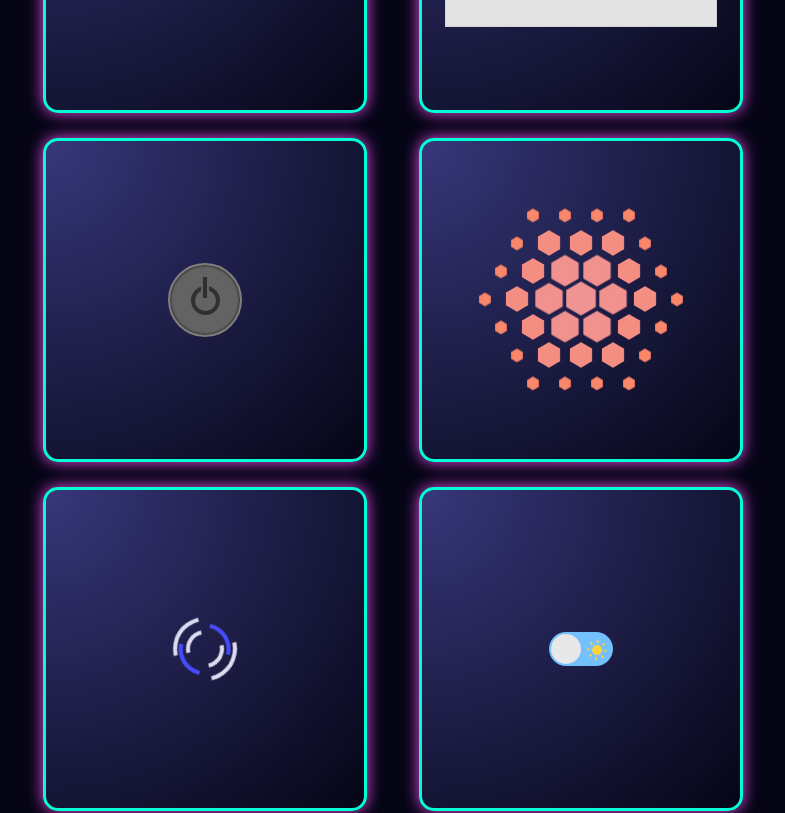
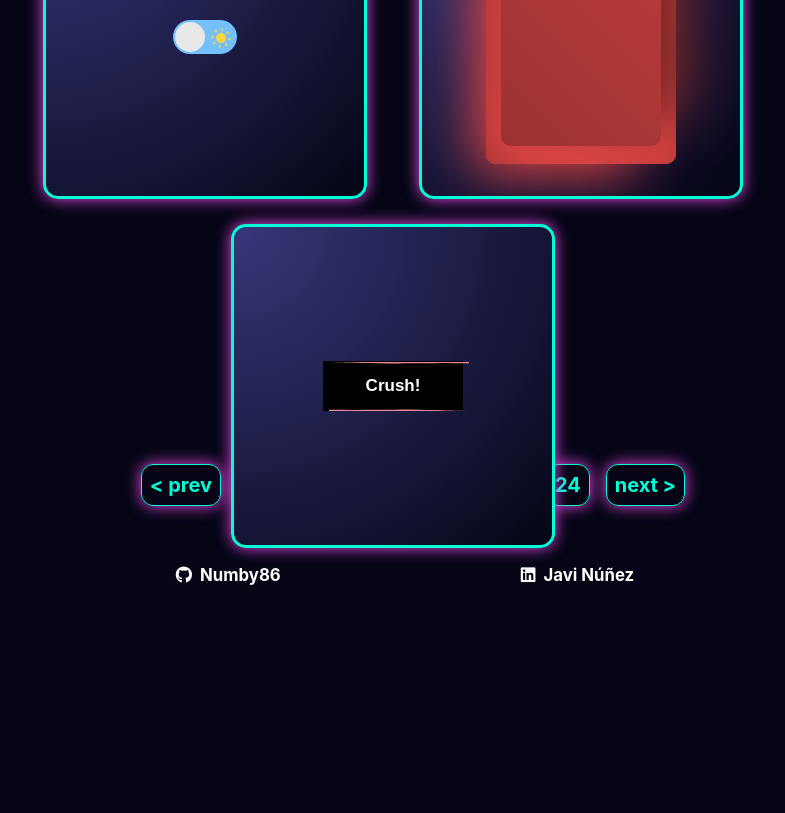
Before and after one commit to Numby86/USEtheseCOMPONENTS, a React (Create React App) app: page / in a window 1280 px wide. Shown: the part 820-1633 px from the top of the page, without its empty margins (247-1032 px from the left). After the commit the page ends 1437 px from the top, so only its background shows below. Built offline with nearby package versions, Linux system fonts and the light colour scheme.

Commit message:
changes in home

```diff
--- a/public/index.html
+++ b/public/index.html
@@ -25,7 +25,7 @@
       work correctly both with client-side routing and a non-root public URL.
       Learn how to configure a non-root public URL by running `npm run build`.
     -->
-    <title>React App</title>
+    <title>UseComponents</title>
   </head>
   <body>
     <noscript>You need to enable JavaScript to run this app.</noscript>
--- a/src/components/fixed/Fixed.scss
+++ b/src/components/fixed/Fixed.scss
@@ -59,22 +59,22 @@
 
   .navbar__item {
     margin: 0.5rem 0;
-
   }
 
   .navbar__link {
-    font-size: 1rem;
+    min-width: 200px;
+    font-size: 0.7rem;
     color: whitesmoke;
     text-decoration: none;
     transition: all 0.2s ease-in-out;
-    padding: 0.5rem;
-    border-radius: 25px;
+    padding: 10px;
+    border-radius: 15px;
   }
 
   .navbar__link:hover {
-    color: #E94BE8;
+    color: rgb(0, 255, 213);
     background-color: rgb(5, 5, 22);
-    // box-shadow: 0 0 15px #E94BE8;
+    box-shadow: 0 0 15px #E94BE8;
     // border: 2px solid rgb(0, 255, 213);
   }
 
@@ -176,8 +176,6 @@
     color: rgb(0, 255, 213);
   }
 
-  .fa-github,
-  .fa-linkedin,
   .footerA {
     border-radius: 8px;
     padding: 8px;
--- a/src/styles/class/card.scss
+++ b/src/styles/class/card.scss
@@ -17,9 +17,4 @@
     justify-content: center;
     align-items: center;
     overflow: hidden;
-   }
-   .more{
-     border-radius: 50%;
-     background-color: whitesmoke;
-     cursor: pointer;
-   }
+  }
--- a/src/views/home/Home.jsx
+++ b/src/views/home/Home.jsx
@@ -2,32 +2,47 @@ import "./Home.scss";
 import "../lists/Lists.scss";
 import { Link } from "react-router-dom";
 import ReactPaginate from "react-paginate";
-import React, { useState } from "react";
+import React, { useState, useEffect } from "react";
 
 const Home = ({ all }) => {
   const goCode = "CODE </>";
   const [itemOffset, setItemOffset] = useState(0);
-  const itemsPerPage = 10;
-  const endOffset = itemOffset + itemsPerPage;
-  const currentItems = all.slice(itemOffset, endOffset);
+  const [transitioning, setTransitioning] = useState(false);
+  const itemsPerPage = 5;
+  const currentItems = all.slice(itemOffset, itemOffset + itemsPerPage);
   const pageCount = Math.ceil(all.length / itemsPerPage);
+  const intervalTime = 3000;
 
   const handlePageClick = (event) => {
-    const newOffset = (event.selected * itemsPerPage) % all.length;
+    const newOffset = event.selected * itemsPerPage;
     setItemOffset(newOffset);
   };
 
+  useEffect(() => {
+    const interval = setInterval(() => {
+      setTransitioning(true);
+      setTimeout(() => {
+        setItemOffset((itemOffset + itemsPerPage) % all.length);
+      }, 500);
+    }, intervalTime);
+    return () => clearInterval(interval);
+  }, [itemOffset]);
+
+  const handleTransitionEnd = () => {
+    setTransitioning(false);
+  };
+
   return (
-    //<div className='homeMain'>
     <>
-      <div className="listCard">
+    <div className="present">Hola soy la presentacion</div>
+      <div className={`listCard listTrans ${transitioning ? "transitioning" : ""}`} onTransitionEnd={handleTransitionEnd}>
         {currentItems.map((el) => (
           <div key={el.id} className="card">
             {el.component}
           </div>
         ))}
       </div>
-      <div className="myPagination">
+      <div className="myPagination pagesHome">
         <ReactPaginate
           previousLabel="< prev"
           nextLabel="next >"
@@ -39,15 +54,87 @@ const Home = ({ all }) => {
           nextLinkClassName={"nextBttn"}
           disabledClassName={"paginationDisabled"}
           activeClassName={"paginationActive"}
-          pageRangeDisplayed={1}
+          //pageRangeDisplayed={1}
           //className='glitch lists'
-          breakLabel="..."
+          //breakLabel="..."
         />
       </div>
-    </>
-
-    // </div>
+      </>
   );
 };
 
 export default Home;
+
+
+// import "./Home.scss";
+// import "../lists/Lists.scss";
+// import { Link } from "react-router-dom";
+// import ReactPaginate from "react-paginate";
+// import React, { useState, useEffect } from "react";
+
+// const Home = ({ all }) => {
+//   const goCode = "CODE </>";
+//   const [itemOffset, setItemOffset] = useState(0);
+//   const itemsPerPage = 5;
+//   const currentItems = all.slice(itemOffset, itemOffset + itemsPerPage);
+//   const pageCount = Math.ceil(all.length / itemsPerPage);
+//   const intervalTime = 3000;
+
+//   const handlePageClick = (event) => {
+//     const newOffset = event.selected * itemsPerPage;
+//     setItemOffset(newOffset);
+//   };
+
+//   // const handlePrevClick = () => {
+//   //   setItemOffset(Math.max(itemOffset - itemsPerPage, 0));
+//   // };
+
+//   // const handleNextClick = () => {
+//   //   setItemOffset(Math.min(itemOffset + itemsPerPage, (pageCount - 1) * itemsPerPage));
+//   // };
+
+//   useEffect(() => {
+//     const interval = setInterval(() => {
+//       setItemOffset((itemOffset + itemsPerPage) % all.length);
+//     }, intervalTime);
+//     return () => clearInterval(interval);
+//   }, [itemOffset]);
+
+//   return (
+//     <>
+//       <div className="present"></div>
+//       <div className="listCard listTrans">
+//           {currentItems.map((el) => (
+//             <div key={el.id} className="card">
+//               {el.component}
+//             </div>
+//           ))}
+//         {/* <button className="prevBtn" onClick={handlePrevClick}>
+//           &lt;
+//         </button>
+//         <button className="nextBtn" onClick={handleNextClick}>
+//           &gt;
+//         </button> */}
+//       </div>
+//       <div className="myPagination">
+//         <ReactPaginate
+//           previousLabel="< prev"
+//           nextLabel="next >"
+//           pageCount={pageCount}
+//           onPageChange={handlePageClick}
+//           renderOnZeroPageCount={null}
+//           containerClassName={"paginationBttns"}
+//           previousLinkClassName={"previousBttn"}
+//           nextLinkClassName={"nextBttn"}
+//           disabledClassName={"paginationDisabled"}
+//           activeClassName={"paginationActive"}
+//           //pageRangeDisplayed={1}
+//           //className='glitch lists'
+//           //breakLabel="..."
+//         />
+//       </div>
+//     </>
+//   );
+// };
+
+// export default Home;
--- a/src/views/home/Home.scss
+++ b/src/views/home/Home.scss
@@ -1,3 +1,29 @@
-.homeMain{
-    min-height: 900px;
+.present{
+    position: relative;
+    top: 50px;
+    display: flex;
+    flex-direction: column;
+    justify-content: center;
+    align-items: center;
+    width: 80%;
+    height: 200px;
+    margin-top: 400px;
+    margin: auto;
+    border: 3px solid  rgb(0, 255, 213);
+    box-shadow: 0 0 15px #E94BE8;
+    font-size: 20px;
 }
+.listTrans {
+    display: flex;
+    flex-wrap: wrap;
+    margin-top: -120px;
+    transition: opacity 1s ease-out;
+}
+
+.listTrans.transitioning {
+    opacity: 0;
+}
+
+.pagesHome{
+    margin-top: -120px;
+}
```
